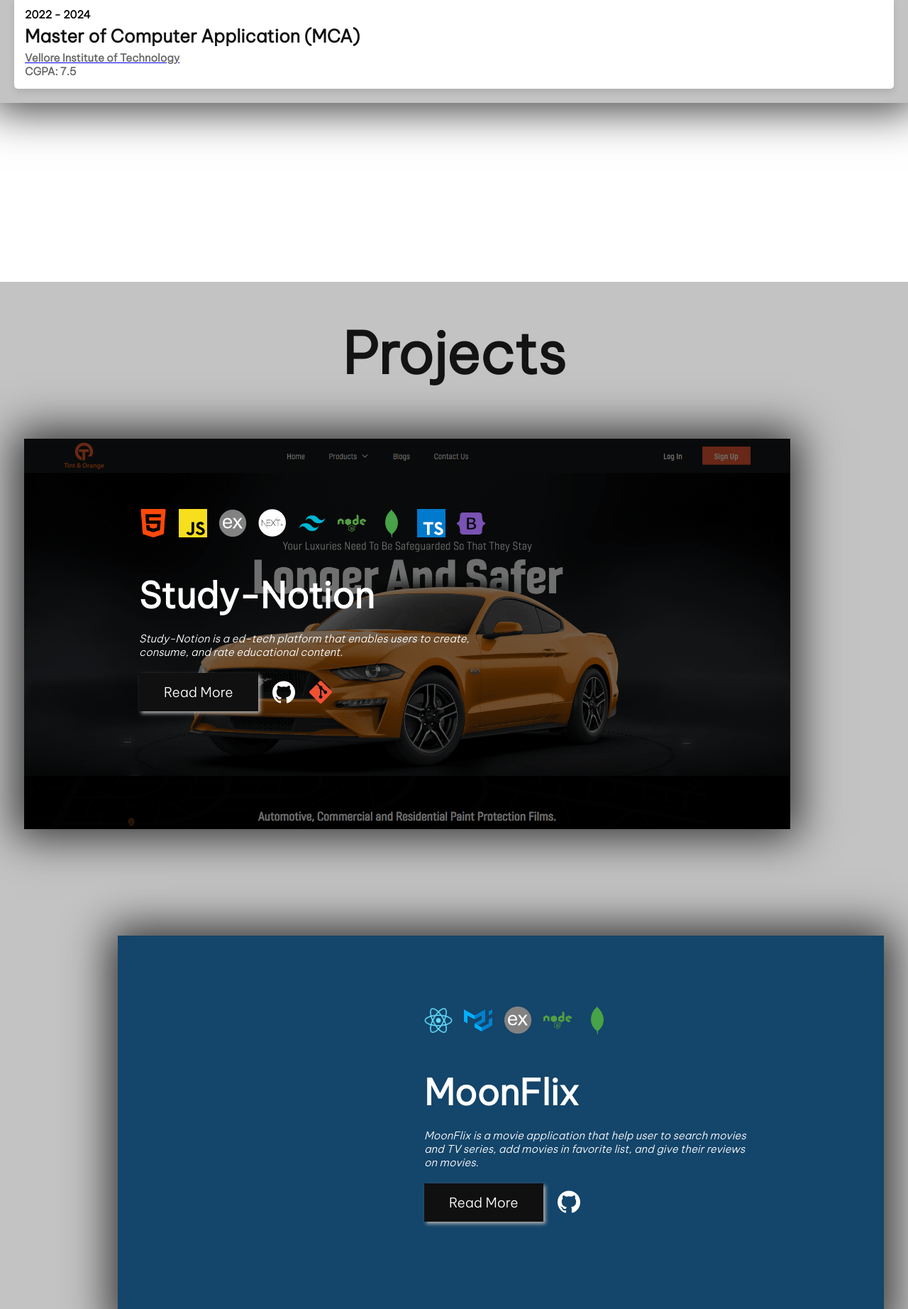
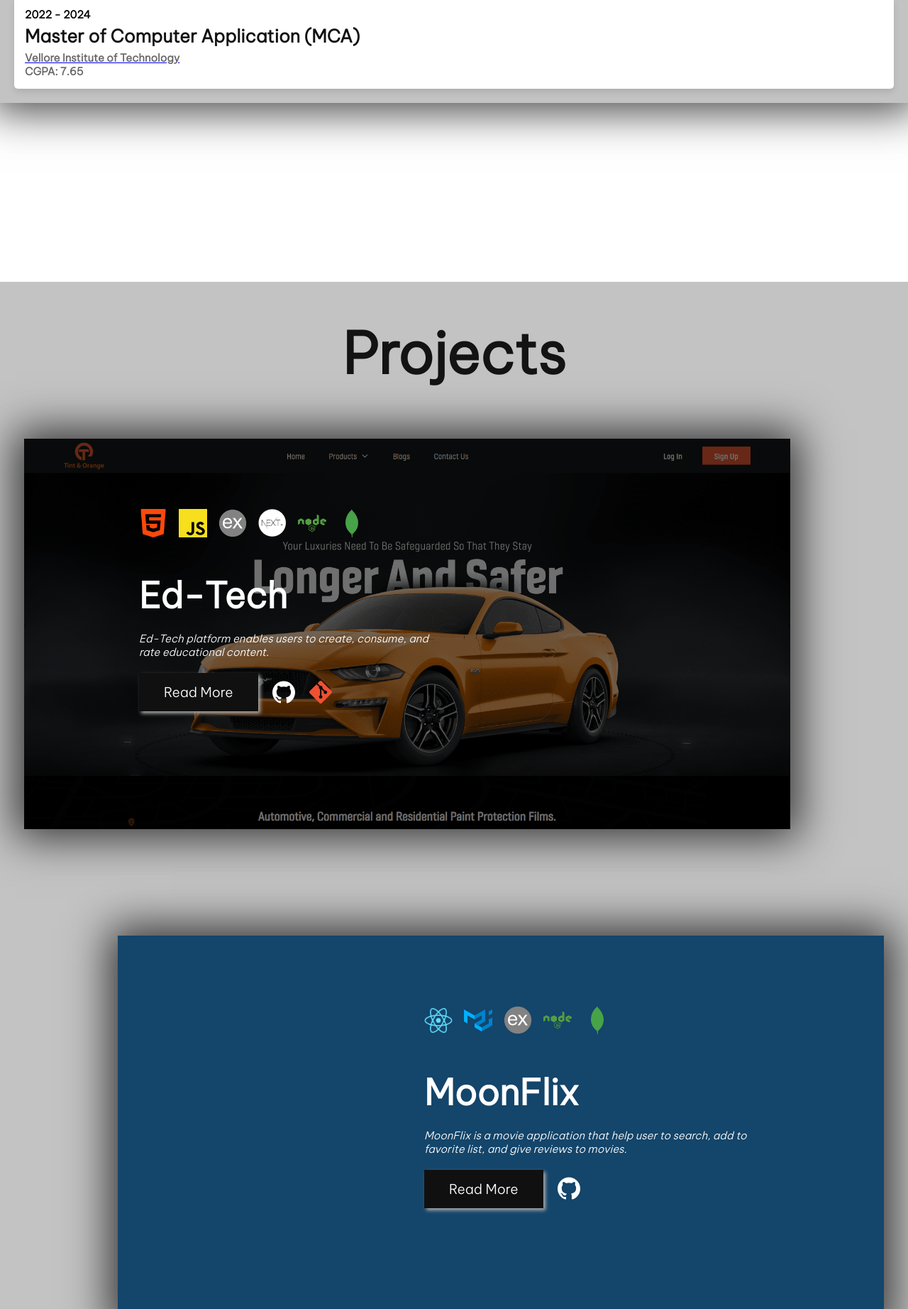
Before and after one commit to AnkitaSingh2000/Ankita-Singh, a plain HTML site: page index.html in a window 1280 px wide. Shown: the part 1458-3302 px from the top of the page at 71% size. Drawn offline with nearby package versions, Linux system fonts and the light colour scheme; files whose address does not match are found by name.

Commit message:
Update index.html

```diff
--- a/index.html
+++ b/index.html
@@ -41,7 +41,7 @@
                 I’m a software developer and here is my portfolio website. Here
                 you’ll come to know about my journey as a software developer.
               </p>
-              <a href="./images/stack/Ankita Singh__.pdf" download="CV">
+              <a href="https://drive.google.com/file/d/13jS1XLYGshzJ1eW8WiOb7phnK3e7wsMn/view?usp=drivesdk" download="CV">
                 <button type="button">Download CV</button>
               </a>
               <button>Hire me</button>
@@ -123,7 +123,7 @@
               <a href="https://viteee.vit.ac.in/?utm_source=PZLC8162&utm_campaign=viteee2023" download="CV">
                 <p class="school"> Vellore Institute of Technology </p>
               </a>
-              <p class="school">CGPA: 7.5</p>
+              <p class="school">CGPA: 7.65</p>
           </div>
       </div>
   </div>
@@ -151,17 +151,15 @@
                     src="./images/stack/NextJsCircle.png"
                     alt=""
                   />
-                  <img class="img" src="./images/stack/Tailwind.png" alt="" />
                   <img class="img" src="./images/stack/NodeJs.svg" alt="" />
                   <img class="img" src="./images/stack/MongoDB.svg" alt="" />
-                  <img class="img" src="./images/stack/Typescript.svg" alt="" />
-                  <img class="img" src="./images/stack/Bootstrap.svg" alt="" />
+
                 </div>
                 <div class="car-text">
-                  <span>Study-Notion</span>
+                  <span>Ed-Tech</span>
 
                   <p>
-                    Study-Notion is a ed-tech platform that enables users to create, consume, and rate educational content.
+                    Ed-Tech platform enables users to create, consume, and rate educational content.
                   </p>
 
                   <div class="button-container">
@@ -191,12 +189,12 @@
                   <span>MoonFlix</span>
 
                   <p>
-                    MoonFlix is a movie application that help user to search movies and TV series, add movies in favorite list, and give their reviews on movies.
+                    MoonFlix is a movie application that help user to search, add to favorite list, and give reviews to movies.
                   </p>
 
                   <div class="button-container">
                     <button class="button">Read More</button>
-                    <a href="https://github.com/AnkitaSingh2000/Movie-MoonFlix">
+                    <a href="https://github.com/AnkitaSingh2000/MoonFlix-Movie-App-">
                     <img src="./images/stack/Github.svg" alt="" /> </a>
                   </div>
                 </div>
@@ -252,7 +250,7 @@
 
                 <div class="button-container">
                   <button class="button" onclick="window.location.href = 'https://ankitasingh2000.github.io/Ankita-Singh-Portfolio/';">Read More</button>
-                  <a href="https://github.com/AnkitaSingh2000/Ankita-Singh-Portfolio">
+                  <a href="https://ankitasingh2000.github.io/Ankita-Singh-Portfolio-/">
                   <img src="./images/stack/Github.svg" alt="" />
                   </a>
                 </div>
```
